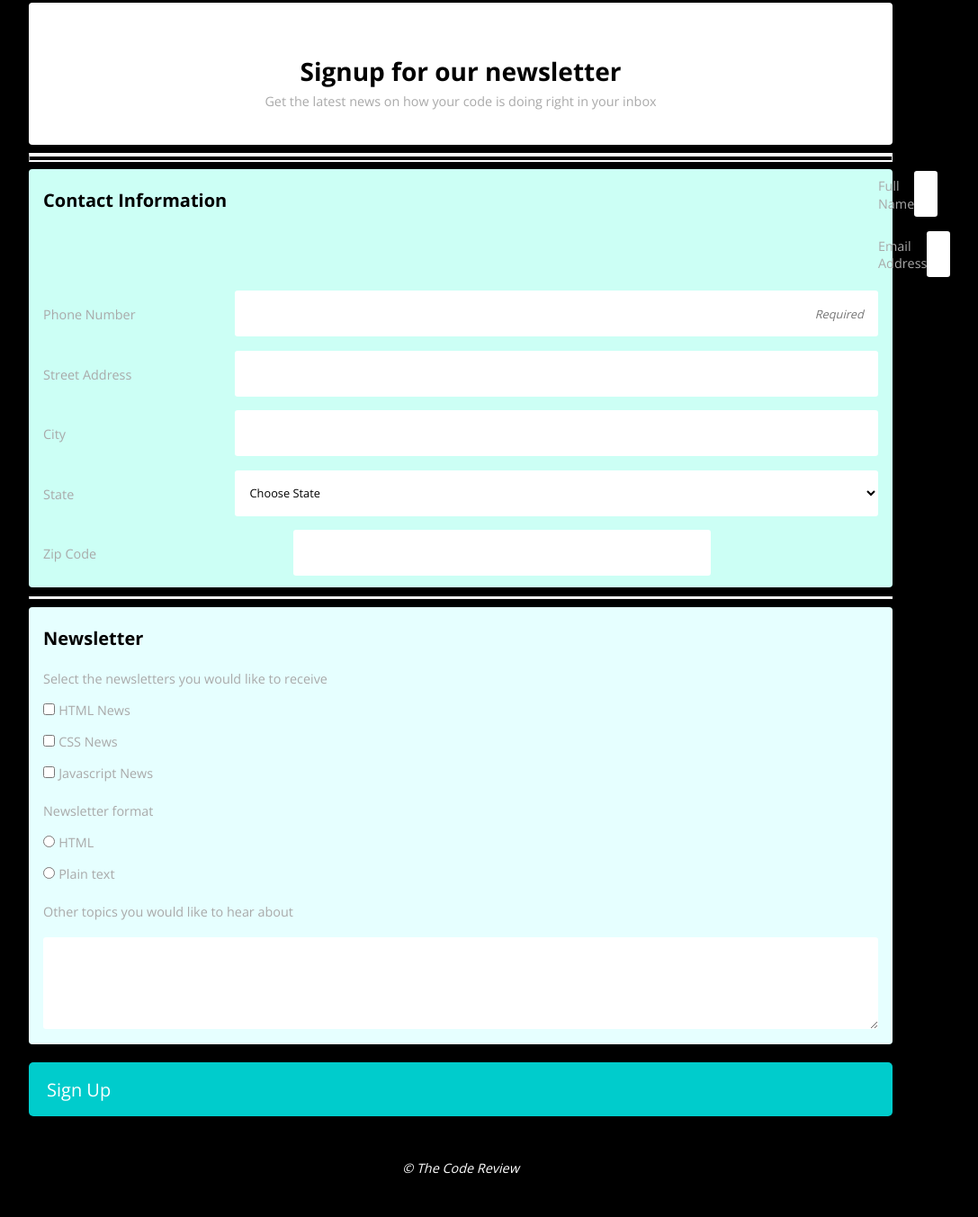
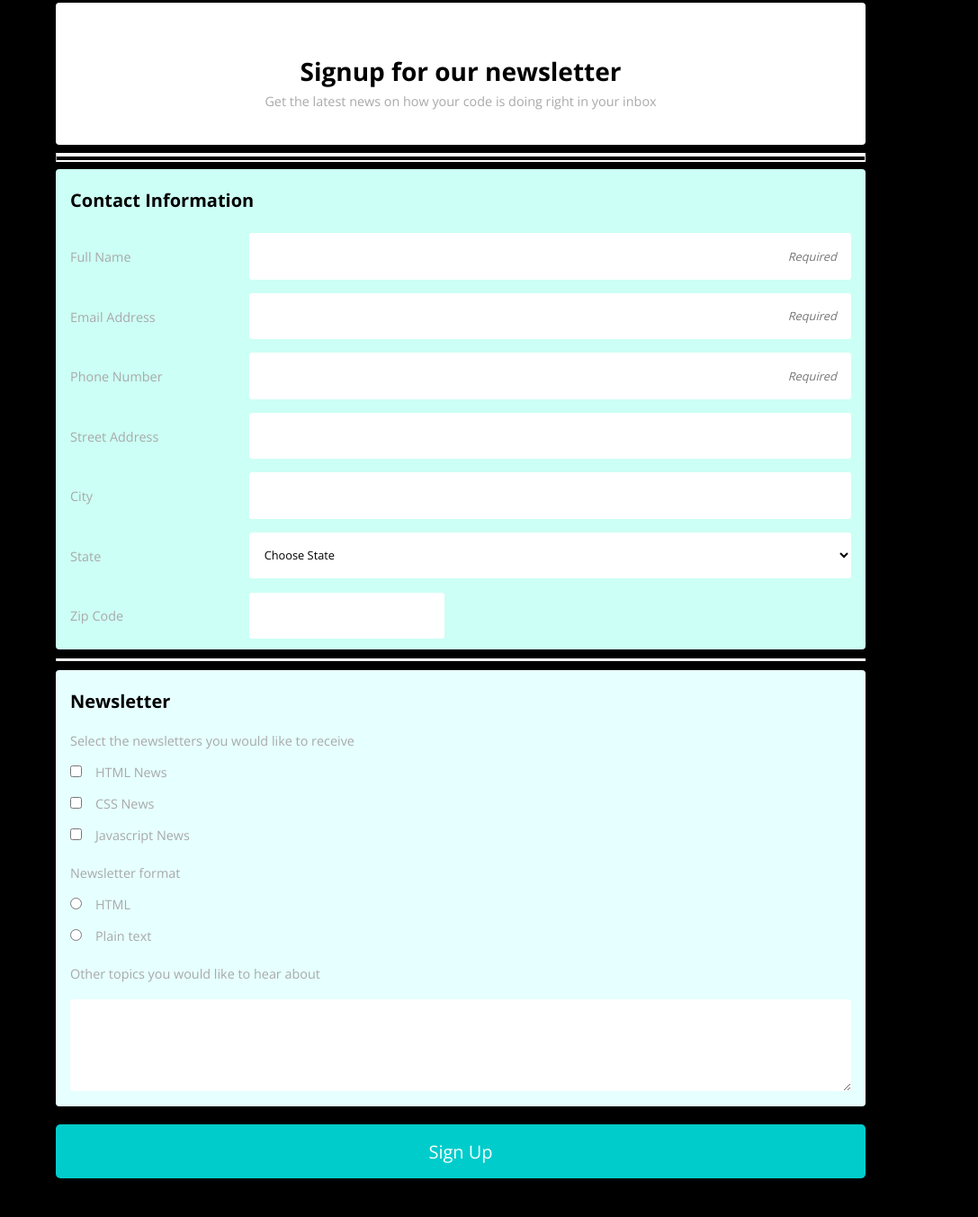
Before and after one commit to DaveJHarrison/techdegree-project-3, a plain HTML site: page index.html in a window 1280 px wide. Shown: the part 67-1420 px from the top of the page at 90% size, without its empty margins (128-1215 px from the left). Drawn offline with nearby package versions, Linux system fonts and the light colour scheme.

Commit message:
Final Changes for Review
Final CSS changes for peer review.

```diff
--- a/css/styles.css
+++ b/css/styles.css
@@ -47,34 +47,13 @@ form legend {
   margin: 0;
  }
 
-input[type="text"]:focus,
-input[type="email"]:focus,
-input[type="tel"]:focus,
-select[id="state"]:focus,
-input[type="checkbox"]:focus,
-button[type="radio"]:focus,
-textarea:focus {
-  background-color: #99ddff;
-  border: 6px solid black;
-}
-
 fieldset {
   border: none;
   margin: 0;
 }
 
-/* legend {
-  width: 100%;
-  font-size: 1.25em;
-  font-weight: 600;
-  padding: 1.25em .8em;
-  border-top-left-radius: .25em;
-  border-top-right-radius: .25em;
-  margin: 0;
-} */
-
 label {
-  display: inline-block;
+  display: block;
   margin-bottom: .6em;
   font-size: .9em;
   font-weight: lighter;
@@ -85,6 +64,7 @@ label {
   display: inline;
   font-weight: lighter;
   color: #A9A9A9;
+  padding-left: .75em;
 }
 
 /* Layout Styles */
@@ -93,13 +73,12 @@ label {
   background: #000;
   color: #fff;
   padding: .75em 0;
-  margin: 0 auto;
+  /* margin: 0 auto; */
 }
 
 .main-content {
   width: 90%;
-  padding-left: 0;
-  padding-right: 0;
+  padding: 0;
   margin: 0 auto;
 }
 
@@ -136,14 +115,12 @@ hr.contact-info {
   border-top: 4px solid white;
   border-bottom: 2px solid white;
   height: .2em;
-  margin-top: .5em;
-  margin-bottom: .5em;
+  margin: .5em 0;
 }
 
 hr.newsletter-info {
   border-top: 2px solid white;
-  margin-top: .6em;
-  margin-bottom: .6em;
+  margin: .6em 0;
 }
 
 .after {
@@ -166,8 +143,7 @@ input[type="text"],
 input[type="email"],
 input[type="tel"],
 select[id="state"],
-textarea,
-button {
+textarea {
   background: #fff;
   border: none;
   border-radius: .25em;
@@ -175,26 +151,17 @@ button {
   font-size: .8em;
   text-align: left;
   padding: .25em 1em;
-  margin-bottom: 1em;
-  margin-top: .2em;
+  margin: .2em 0 1em;
   height: 4em;
-}
-
-button {
-  background: #00cccc;
-  color: #fff;
-  font-size: 1.25em;
-  height: 3em;
-  margin-top: 1em;
-}
-
-input[id="zipCode"]{
-  width: 50%;
 }
 
 input[placeholder="Required "] {
   text-align: right;
   font-style: italic;
+}
+
+input[id="zipCode"]{
+  width: 50%;
 }
 
 input[type="checkbox"],
@@ -206,20 +173,56 @@ textarea {
   height: 8em;
 }
 
+button[type="submit"] {
+   text-align: center;
+   cursor: pointer;
+   background: #00cccc;
+   color: #fff;
+   width: 100%;
+   border: none;
+   border-radius: .25em;
+   font-size: 1.25em;
+   height: 3em;
+   margin: 1em auto;
+ }
+
+input[type="text"]:focus,
+input[type="email"]:focus,
+input[type="tel"]:focus,
+select[id="state"]:focus,
+input[type="checkbox"]:focus,
+input[type="radio"]:focus,
+button[type="submit"]:focus,
+textarea:focus {
+  background-color: #3399ff;
+  text-align: left;
+  border: 1px solid darkblue;
+  -webkit-transition: background-color 2s ease;
+  -ms-transition: background-color 2s ease;
+  transition: background-color 2s ease;
+}
+
+button[type="submit"]:focus {
+  text-align: center;
+}
 
 /* Float Clearfix */
 
-.clearfix::after {
+.clearfix:not(.desktop) {
   content: "";
   clear: both;
   display: table;
+}
+
+.desktop {
+  clear: both;
 }
 
 /* Media Queries */
 
 @media (min-width: 768px) {
   .main-content {
-    max-width: 960px;
+    max-width: 900px;
   }
   .banner {
     padding-top: 2em;
@@ -228,25 +231,22 @@ textarea {
   h2 {
     font-size: 1.75em;
   }
-  label {
-    display: block;
-  }
   .desktop {
     display: flex;
     flex-direction: row;
     align-items: center;
   }
-
   .space {
     flex: 0 30%;
   }
-
+  .zip {
+    flex: 0 22.9%;
+  }
+  input[id="zipCode"]{
+    width: 25%;
+  }
   .footer {
     padding-top: 1.75em;
     padding-bottom: 18em;
   }
-
-
-
-
 }
--- a/index.html
+++ b/index.html
@@ -32,10 +32,10 @@
 			<form action="index.html" method="post">
 			<!-- Start of contact fieldset -->
 
-				<fieldset class="contact-section clearfix">
-					<legend class="first-legend clearfix">Contact Information</legend>
+				<fieldset class="contact-section">
+					<legend class="first-legend">Contact Information</legend>
 
-			  	<div class="desktop clearfix">
+			  	<div class="desktop">
 						<label class="space" for="name">Full Name</label>
 				  	<input type="text" id="name" name="user_name" placeholder="Required " required>
 					</div>
@@ -118,7 +118,7 @@
 					</div>
 
 			  	<div class="desktop">
-						<label class="space" for="zipCode">Zip Code</label>
+						<label class="space zip" for="zipCode">Zip Code</label>
 						<input type="text" id="zipCode" name="user_zipCode">
 					</div>
 				</fieldset>
```
